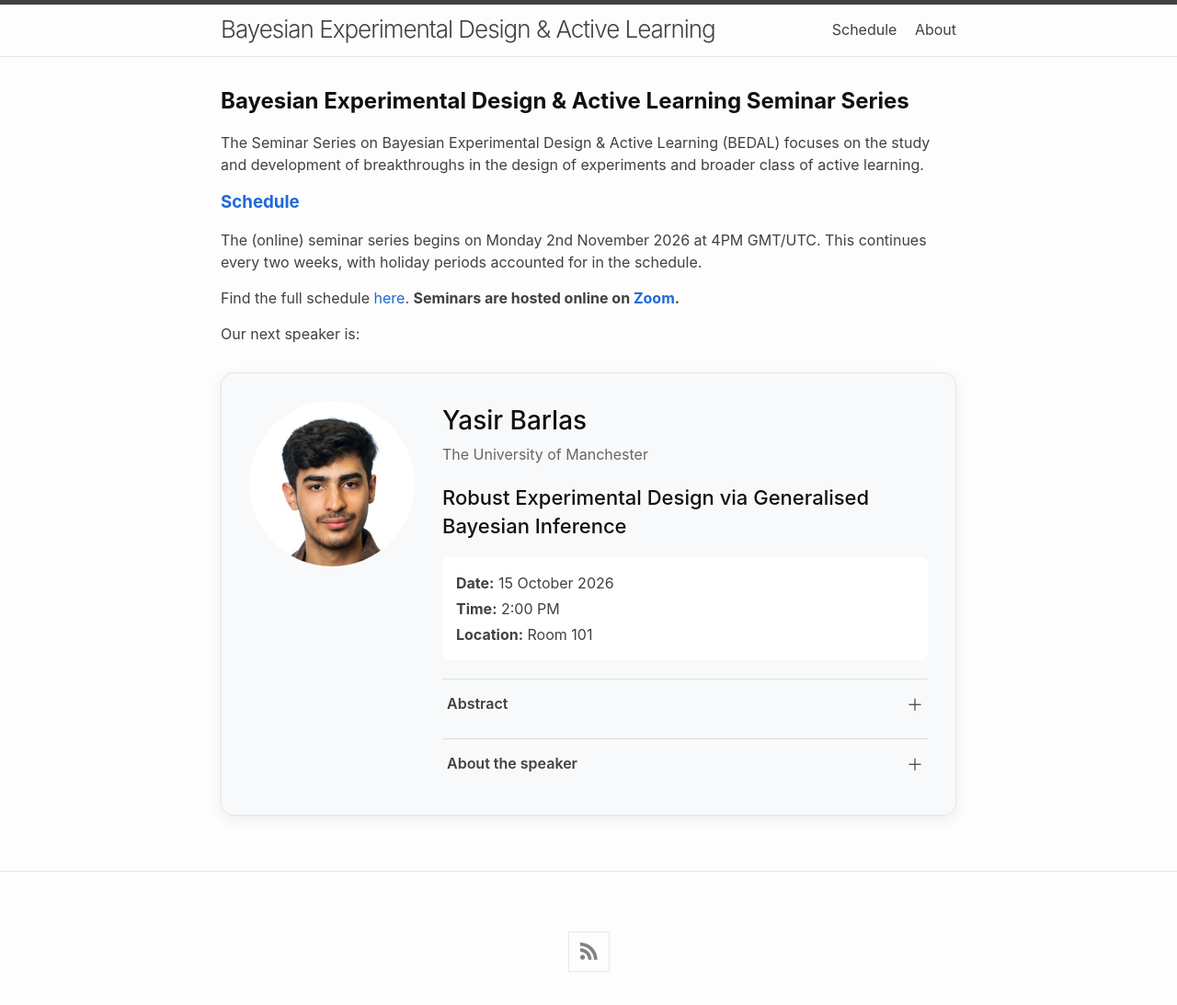
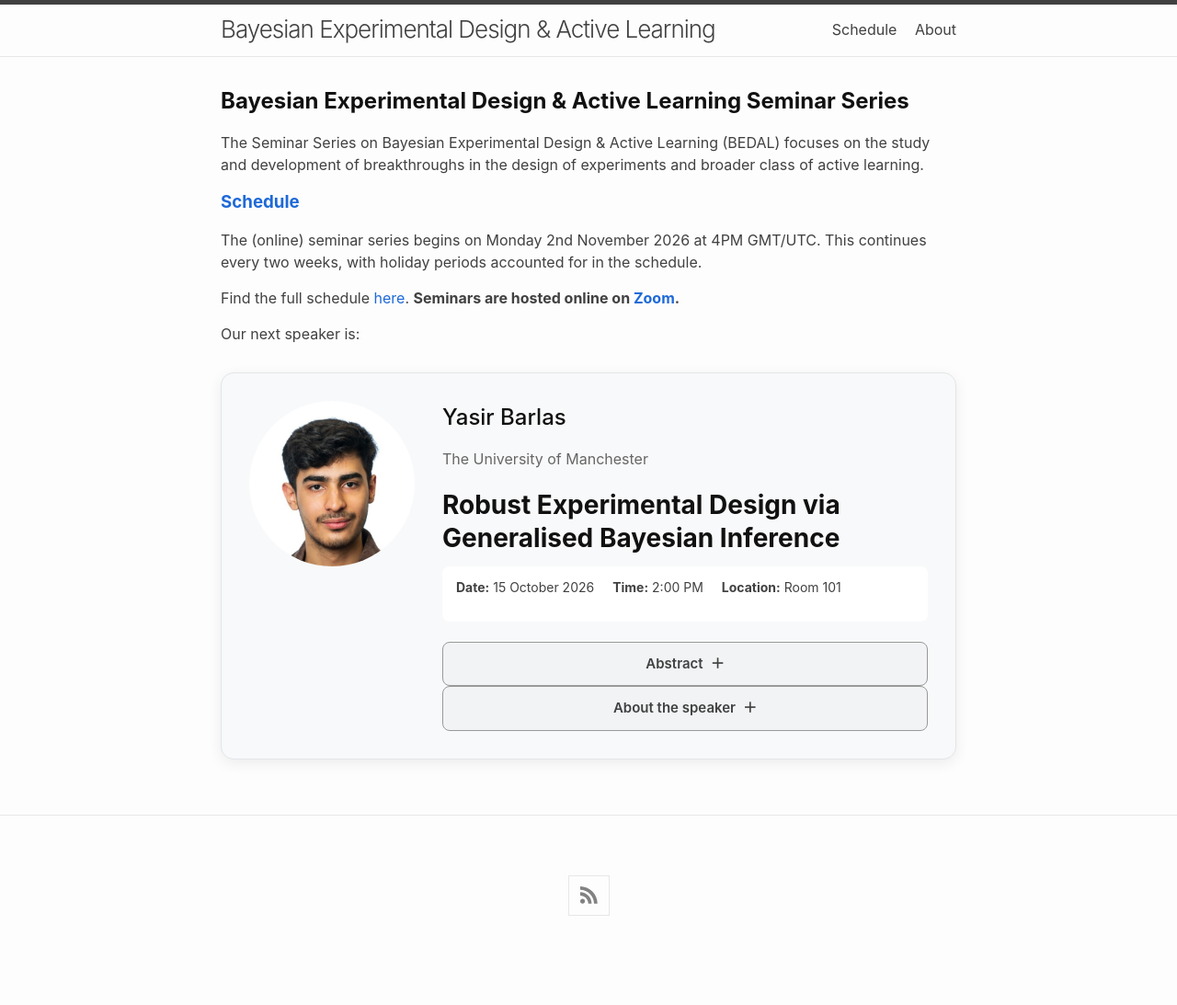
Before and after one commit to bayesiandesign/seminar, a Jekyll site: the page built from README.md, in a window 1280 px wide. Shown: the whole page at 92% size. Built offline with Jekyll 4.4.1, drawn with Linux system fonts in a browser that asks for light colours; nearby versions of some CDN libraries; our own code applies the rules of GitHub Pages for plain Markdown files; after the commit the page ends 1032 px from its top, so only the background shows below that.

Commit message:
Update style.scss

```diff
--- a/assets/css/style.scss
+++ b/assets/css/style.scss
@@ -10,6 +10,7 @@
 display: flex;
 align-items: flex-start;
 gap: 30px;
+
 max-width: 900px;
 margin: 30px 0;
 padding: 30px;
@@ -19,6 +20,7 @@
 border-radius: 14px;
 
 box-shadow: 0 4px 15px rgba(0, 0, 0, 0.07);
+
 }
 
 .speaker-photo-container {
@@ -28,8 +30,10 @@
 .speaker-photo {
 width: 180px;
 height: 180px;
+
 object-fit: cover;
 border-radius: 50%;
+
 }
 
 .speaker-info {
@@ -37,50 +41,83 @@
 min-width: 0;
 }
 
-.speaker-info h2 {
-  margin-top: 0;
-  margin-bottom: 4px;
+.talk-title {
+margin: 0 0 12px;
+
 font-size: 28px;
+line-height: 1.3;
+font-weight: 700;
+
+}
+
+.speaker-name {
+margin: 0 0 3px;
+
+font-size: 20px;
+line-height: 1.4;
+font-weight: 600;
+
 }
 
 .speaker-affiliation {
-  margin-top: 0;
-  margin-bottom: 20px;
+margin: 0 0 20px;
+
 color: #666;
 font-size: 16px;
-}
 
-.talk-title {
-  margin-top: 0;
-  margin-bottom: 18px;
-  font-size: 22px;
-  line-height: 1.4;
 }
 
 .seminar-details {
-  margin-bottom: 20px;
+display: flex;
+flex-wrap: wrap;
+gap: 8px 20px;
+
+margin-bottom: 22px;
 padding: 12px 15px;
+
 background: white;
 border-radius: 8px;
+
+font-size: 14px;
+
 }
 
-.seminar-details p {
-  margin: 4px 0;
+.speaker-sections {
+display: flex;
+gap: 12px;
+
+margin-top: 10px;
+
 }
 
 .speaker-section {
-  margin-top: 12px;
-  border-top: 1px solid #ddd;
+flex: 1;
+min-width: 0;
 }
 
 .speaker-section summary {
-  padding: 14px 5px;
+display: block;
+
+padding: 12px 18px;
+
+border: 1px solid #ccc;
+border-radius: 8px;
+
+background: white;
+
 cursor: pointer;
 
+font-size: 15px;
 font-weight: 600;
-  font-size: 16px;
+text-align: center;
 
 list-style: none;
+
+transition:
+    background 0.2s ease,
+    border-color 0.2s ease,
+    box-shadow 0.2s ease;
+
 }
 
 .speaker-section summary::-webkit-details-marker {
@@ -89,22 +126,37 @@
 
 .speaker-section summary::after {
 content: "＋";
-  float: right;
-  font-size: 18px;
-  font-weight: normal;
+margin-left: 8px;
 }
 
 .speaker-section[open] summary::after {
 content: "−";
 }
 
-.speaker-section-content {
-  padding: 0 5px 15px 5px;
-  line-height: 1.7;
+.speaker-section summary {
+background: #f1f3f5;
+border-color: #999;
 }
 
-.speaker-section-content p:first-child {
+.speaker-section-content {
+margin-top: 10px;
+padding: 18px;
+
+background: white;
+border: 1px solid #e2e5e8;
+border-radius: 8px;
+
+font-size: 15px;
+line-height: 1.7;
+
+}
+
+.speaker-section-content p {
 margin-top: 0;
+}
+
+.speaker-section-content p {
+margin-bottom: 0;
 }
 
 @media (max-width: 600px) {
@@ -112,7 +164,9 @@
 .speaker-card {
     flex-direction: column;
     align-items: center;
+
     text-align: center;
+
     padding: 25px 20px;
 }
 
@@ -125,11 +179,29 @@
     width: 100%;
 }
 
+.talk-title {
+    font-size: 24px;
+}
+
+.speaker-name {
+    font-size: 19px;
+}
+
 .seminar-details {
+    justify-content: center;
     text-align: left;
 }
 
+.speaker-sections {
+    flex-direction: column;
+    width: 100%;
+}
+
 .speaker-section {
+    width: 100%;
+}
+
+.speaker-section-content {
     text-align: left;
 }
 
```
Lines whose indentation alone changed are shown as unchanged.
